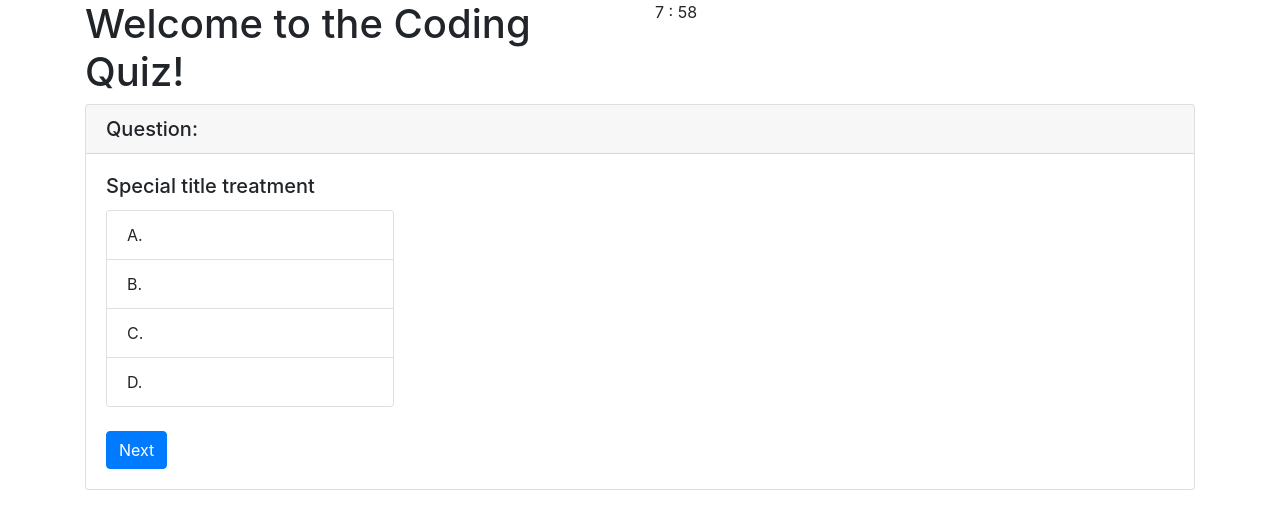
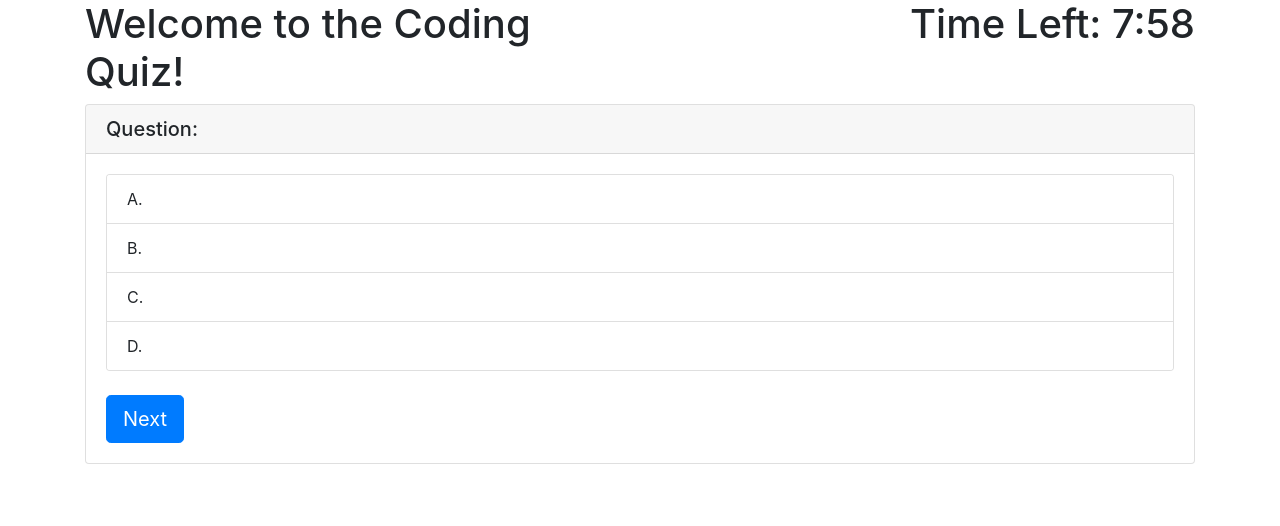
Before and after one commit to aguerra1508/aguerra1508.github.io, a plain HTML site: page Homework/04-Homework/index.html in a window 1280 px wide. Both pictures are taken after a click on the link "Start Quiz". Drawn offline with nearby package versions, Linux system fonts and the light colour scheme.

Commit message:
Styling changes

```diff
--- a/Homework/04-Homework/index.html
+++ b/Homework/04-Homework/index.html
@@ -10,36 +10,68 @@
 
     <title>Coding Bootcamp Quiz</title>
   </head>
+
   <body>
     <div class="container">
       <div class = "row">
         <div class = "col-6">
-          <h1>Welcome to the Coding Quiz!</h1></div>
-          <div class ="col-6" id = "timer"></div>
+          <h1>Welcome to the Coding Quiz!</h1>
         </div>
+        <div class ="col-6 text-right">
+        <h1 id = "timer" class="text-right"></h1>
+        </div>
+      </div>
+      <div class = "row">
+        <div class = "col-12">
         <div class="card" id = "start-card">
-      <h5 class="card-header">Click Start Quiz to Begin!</h5>
+          <h5 class="card-header text-center">Click Start Quiz to Begin!</h5>
           <div class="card-body">
-        <a href="#" id = "button" class ="btn btn-primary">Start Quiz</a>
-      </br>
+            <a href="#" id = "button" class="btn btn-primary btn-lg btn-block">Start Quiz</a>
           </div>
         </div>
         <div class="card" id = "questions-card" style="display: none">
-      <h5 class="card-header">Question:</h5>
+          <h5 class="card-header" id = "question-card-header">Question:</h5>
           <div class="card-body">
-        <h5 class="card-title">Special title treatment</h5>
-        <div class="card" style="width: 18rem;">
+            <div class="card">
               <ul class="list-group list-group-flush">
-            <li class="list-group-item">A.</li>
-            <li class="list-group-item">B.</li>
-            <li class="list-group-item">C.</li>
-            <li class="list-group-item">D.</li>
+                <li class="list-group-item" id = "choice-a">A.</li>
+                <li class="list-group-item" id = "choice-b">B.</li>
+                <li class="list-group-item" id = "choice-c">C.</li>
+                <li class="list-group-item" id = "choice-d">D.</li>
               </ul>
             </div>
           </br>
-        <a href="#" class="btn btn-primary">Next</a>
+            <a href="#" class="btn btn-primary btn-lg">Next</a>
           </div>
         </div>
+      </div>
+    </div>
+  </div>
+
+
+
+
+
+
+
+
+
+
+
+
+
+
+
+
+
+
+
+
+
+
+
+
+
     <!-- Optional JavaScript -->
     <!-- jQuery first, then Popper.js, then Bootstrap JS -->
     <script src="https://code.jquery.com/jquery-3.5.1.slim.min.js" integrity="sha384-DfXdz2htPH0lsSSs5nCTpuj/zy4C+OGpamoFVy38MVBnE+IbbVYUew+OrCXaRkfj" crossorigin="anonymous"></script>
--- a/Homework/04-Homework/javascript.js
+++ b/Homework/04-Homework/javascript.js
@@ -1,8 +1,10 @@
+//HTML document variables
 var startQuizBtn = document.getElementById("button");
 var timer = document.getElementById("timer");
 var start = document.getElementById("start-card");
 var questions = document.getElementById("questions-card");
 
+//Function to hide start card when start quiz button clicked
 function hideStart() {
   if (start.style.display === "none") {
     start.style.display = "block";
@@ -11,21 +13,27 @@ function hideStart() {
   }
 }
 
-function hiddenQuestions() {
+//Function to keep questions hidden until start button clicked
+function hiddenQuestionsUntilStart() {
   questions.style.display = "block";
 }
 
+//Function to start timer when start button clicked
 function startTimer() {
   var eightMin = 8 * 60;
   setInterval(function () {
       eightMin--
-      var minutes = eightMin / 60;
-      var seconds = eightMin % 60;
+      var minutes = Math.floor(eightMin / 60);
+      var seconds = Math.floor(eightMin % 60);
+      if (seconds < 10) {
+        seconds = "0" + seconds
+      }
+      timer.textContent = "Time Left: " + minutes + ":" + seconds;
 
-      timer.textContent = (Math.floor(minutes)) + " : " + (Math.floor(seconds));
   }, 1000)
 }
 
+//Event listeners to hide start card, unhide questions and start timer upon click of the start button
 startQuizBtn.addEventListener ("click", startTimer);
 startQuizBtn.addEventListener ("click", hideStart);
-startQuizBtn.addEventListener("click", hiddenQuestions);
+startQuizBtn.addEventListener("click", hiddenQuestionsUntilStart);
--- a/Homework/04-Homework/style.css
+++ b/Homework/04-Homework/style.css
@@ -1,3 +1,8 @@
+/*Make timer font size same as Quiz Title*/
+#timer {
+  font-size: x-large;
+}
+
 /*Bootsrap styling for card columns*/
 .card-columns {
     @include media-breakpoint-only(lg) {
```
Lines whose indentation alone changed are shown as unchanged.
